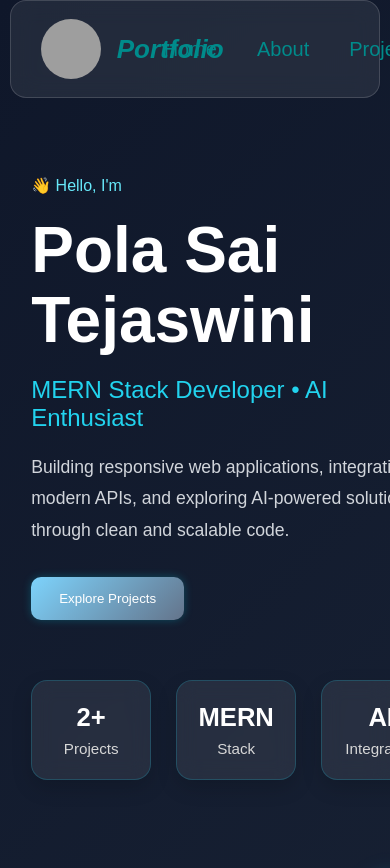
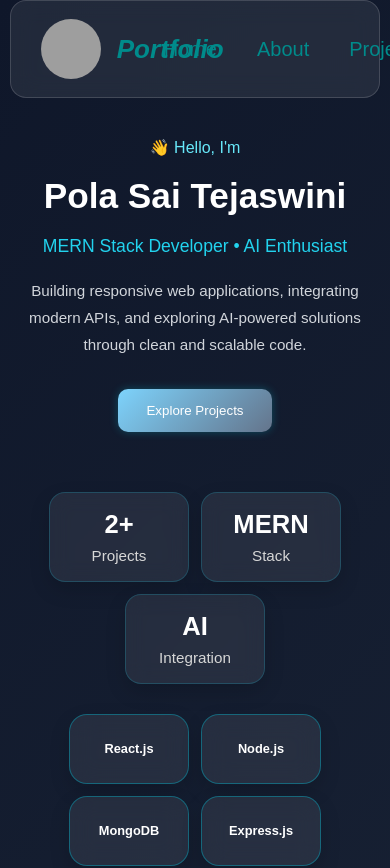
Before and after one commit to Sai-Tejaswini-02/My_Portfolio, a React (Vite) app in the folder my-ui/: page / in a window 390 px wide. Shown: the top 868 px of the page. Built offline with nearby package versions, Linux system fonts and the light colour scheme; grey boxes are pictures that could not be loaded.

Commit message:
my portfolio

```diff
--- a/my-ui/src/components/Header.css
+++ b/my-ui/src/components/Header.css
@@ -179,44 +179,103 @@
   background: rgba(255, 255, 255, 0.14);
   box-shadow: 0 15px 30px rgba(0, 0, 0, 0.25);
 }
+/* =========================
+   TABLET
+========================= */
+@media (max-width: 992px) {
 
+  .header {
+    padding: 40px 5%;
+    gap: 30px;
+  }
 
+  .header-title {
+    font-size: 3rem;
+  }
 
+  .header-role {
+    font-size: 1.3rem;
+  }
 
+  .header-subtitle {
+    font-size: 1rem;
+  }
 
-/* RESPONSIVE */
+  .header-stats {
+    gap: 15px;
+    flex-wrap: wrap;
+  }
 
-@media (max-width: 992px) {
+  .stat-card {
+    width: 110px;
+    height: 90px;
+  }
+
   .tech-showcase {
     grid-template-columns: repeat(2, 140px);
     gap: 15px;
   }
 
   .tech-card {
-    width: 100px;
-    height: 70px;
+    width: 140px;
+    height: 80px;
     font-size: 0.9rem;
   }
 }
 
-@media (max-width: 768px) {
-  .header-right {
-    margin-top: 40px;
+/* =========================
+   MOBILE
+========================= */
+@media (max-width: 576px) {
+
+  .header {
+    flex-direction: column;
+    text-align: center;
+    min-height: auto;
+    padding: 40px 20px;
+  }
+
+  .header-left {
+    align-items: center;
+  }
+
+  .header-title {
+    font-size: 2.2rem;
+  }
+
+  .header-role {
+    font-size: 1.1rem;
+  }
+
+  .header-subtitle {
+    font-size: 0.95rem;
+    max-width: 100%;
+  }
+
+  .header-buttons {
+    justify-content: center;
+    flex-wrap: wrap;
+  }
+
+  .header-stats {
+    justify-content: center;
+    flex-wrap: wrap;
+    gap: 12px;
+  }
+
+  .stat-card {
+    width: 140px;
+    height: 90px;
   }
 
   .tech-showcase {
-    grid-template-columns: repeat(2, 130px);
+    grid-template-columns: repeat(2, 120px);
+    gap: 12px;
   }
 
   .tech-card {
-    width: 130px;
-    height: 80px;
-    font-size: 0.85rem;
+    width: 120px;
+    height: 70px;
+    font-size: 0.8rem;
   }
 }
-
-@media (max-width: 576px) {
-  .header-right {
-    display: none;
-  }
-}
```
